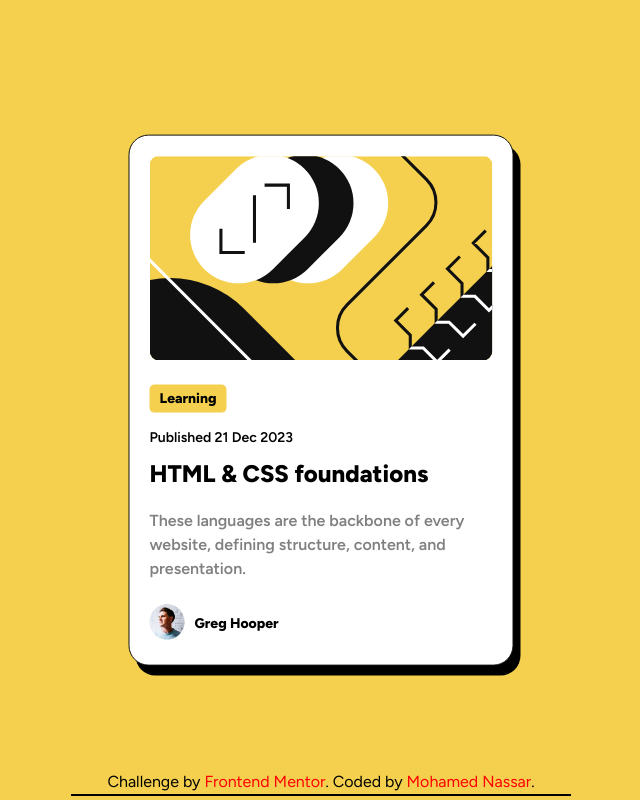
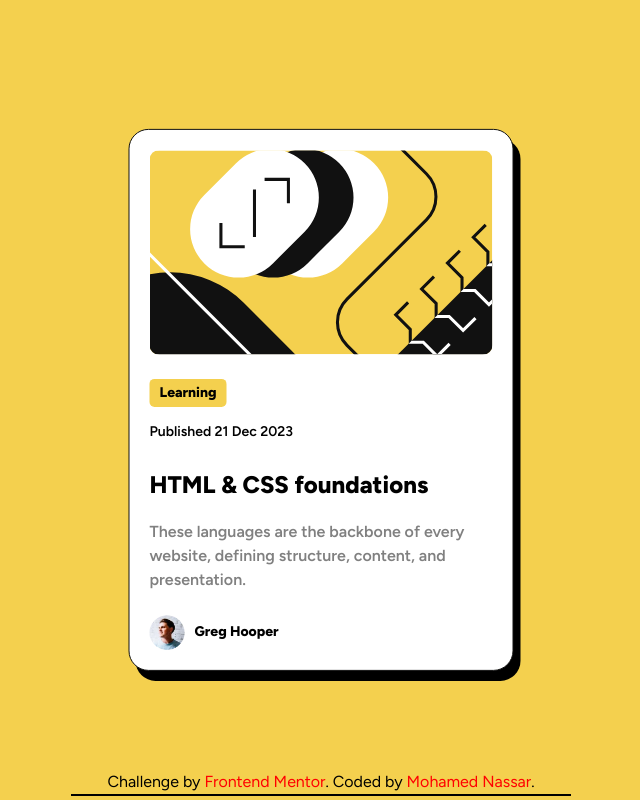
Before and after one commit to Noirl01/frontmentor-challenges, a plain HTML site: page blog-preview-card/index.html in a window 1280 px wide. Shown: the whole page, without its empty margins (319-959 px from the left). Drawn offline with Linux system fonts and the light colour scheme.

Commit message:
Edited CSS

```diff
--- a/blog-preview-card/style.css
+++ b/blog-preview-card/style.css
@@ -97,9 +97,7 @@ span {
   margin-top: 1%;
   font-size: 14px;
 }
-.container > h2 {
-  margin-top: 1%;
-}
+
 .card:hover > .container > h2 {
   color: var(--primary-background-color);
   cursor: pointer;
@@ -112,7 +110,6 @@ span {
 }
 .user-info > img {
   width: 35px;
-  padding-bottom: 5px;
 }
 
 .user-info > span {
```
